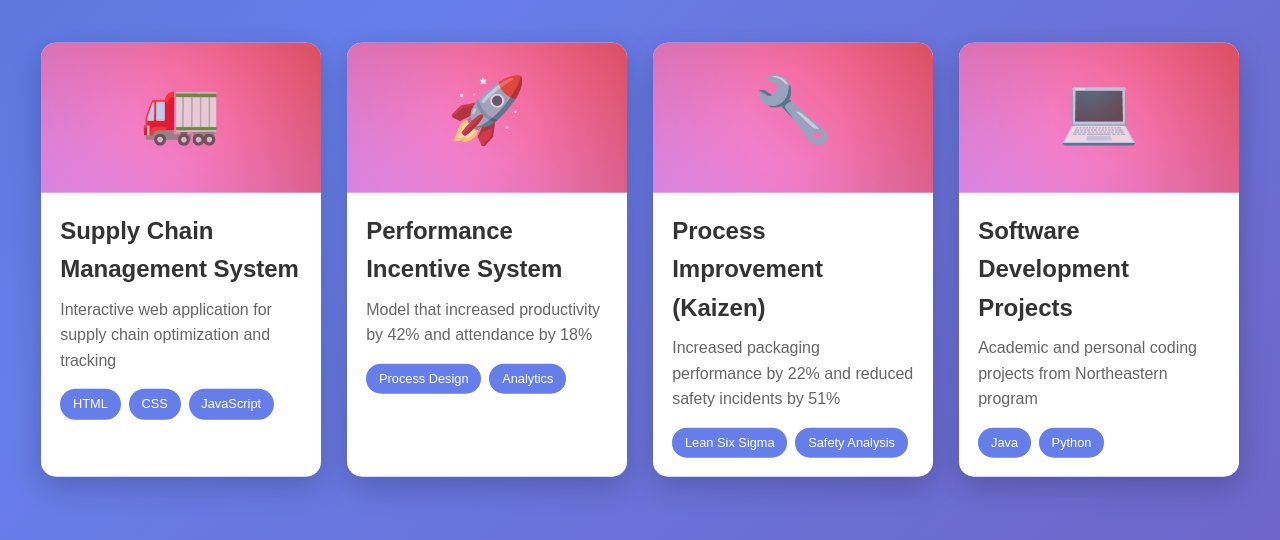
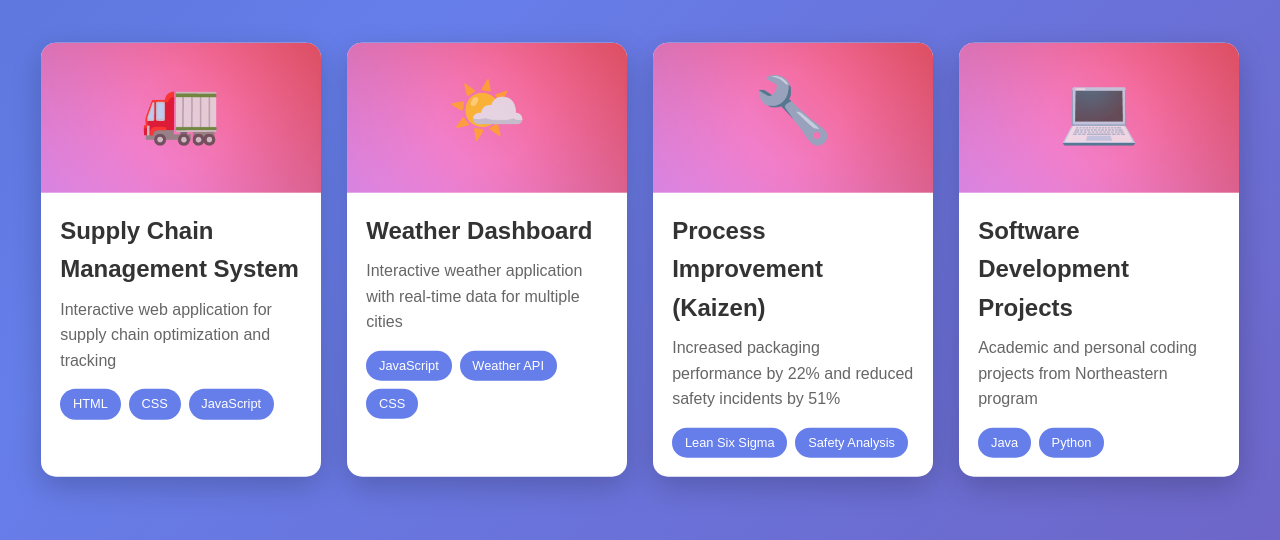
Before and after one commit to dmodi07/portfolio, a plain HTML site: page index.html in a window 1280 px wide. Shown: the part 689-1229 px from the top of the page. Drawn offline with Linux system fonts and the light colour scheme.

Commit message:
Add weather dashboard project card with link

```diff
--- a/index.html
+++ b/index.html
@@ -58,14 +58,15 @@
 
                 <div class="project-card" data-project="2">
                     <div class="project-image">
-                        <div class="placeholder-img">🚀</div>
+                        <div class="placeholder-img">🌤️</div>
                     </div>
                     <div class="project-content">
-                        <h3>Performance Incentive System</h3>
-                        <p>Model that increased productivity by 42% and attendance by 18%</p>
+                        <h3>Weather Dashboard</h3>
+                        <p>Interactive weather application with real-time data for multiple cities</p>
                         <div class="tech-stack">
-                            <span>Process Design</span>
-                            <span>Analytics</span>
+                            <span>JavaScript</span>
+                            <span>Weather API</span>
+                            <span>CSS</span>
                         </div>
                     </div>
                 </div>
--- a/script.js
+++ b/script.js
@@ -26,6 +26,10 @@ document.addEventListener('DOMContentLoaded', function() {
                 // Redirect to supply chain project for first card
                 if (projectId === '1') {
                     window.open('https://dmodi07.github.io/Supply-Chain/', '_blank');
+                }
+                // Redirect to weather app for second card
+                if (projectId === '2') {
+                    window.open('https://dmodi07.github.io/weather/', '_blank');
                 }
             }, 150);
         });
```
